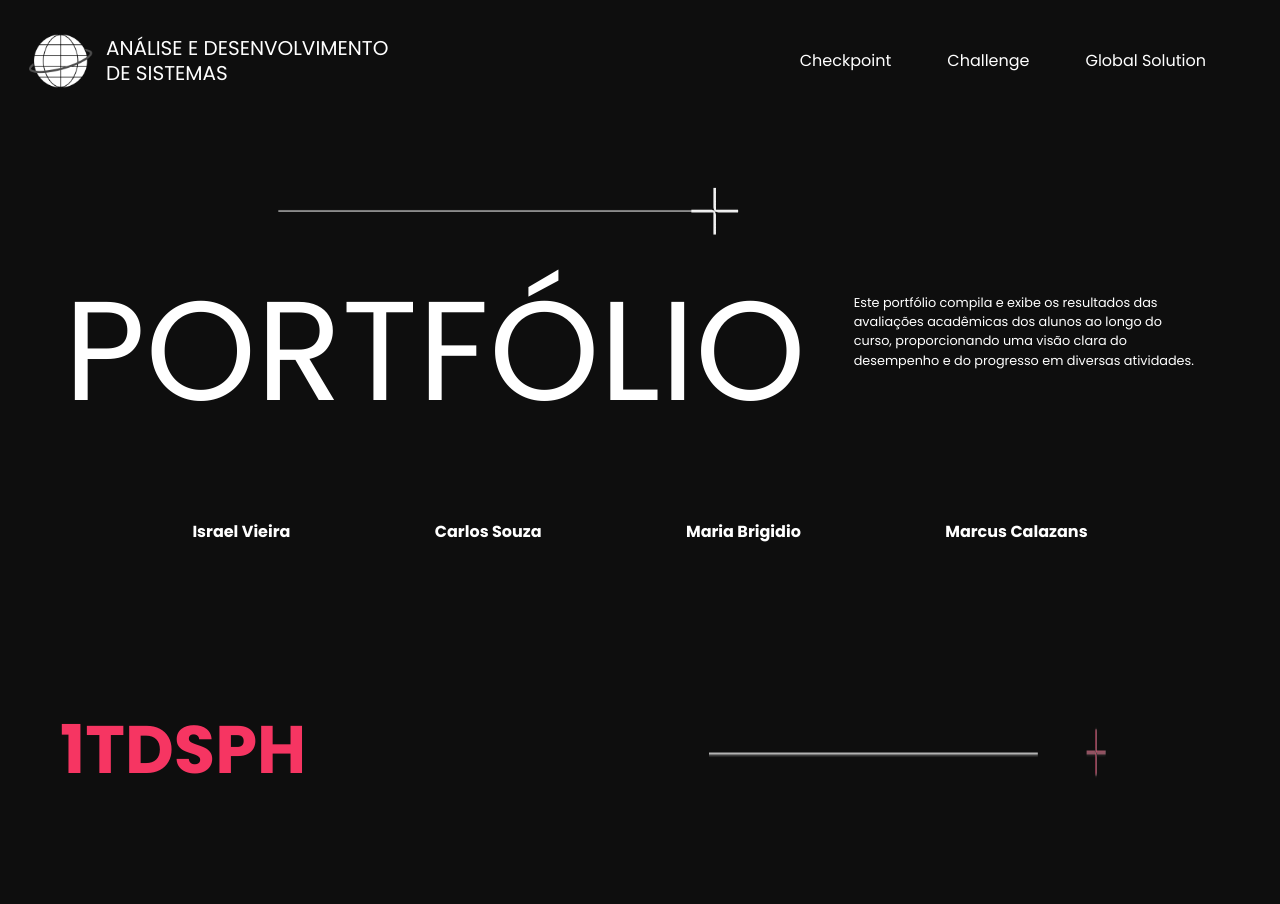
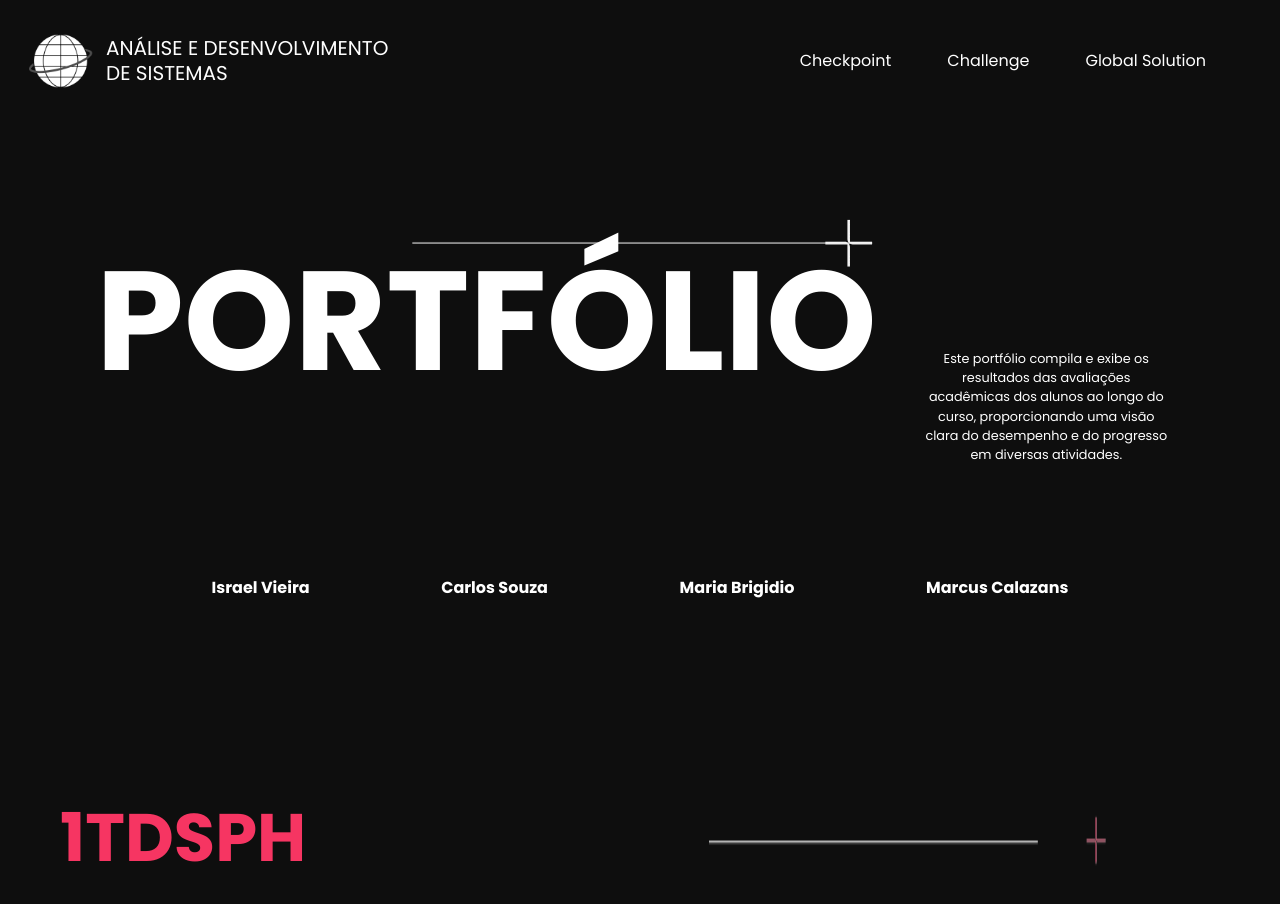
Before and after one commit to ISRAEL2491/CP6-Front-end, a Next.js app in the folder my-app/: page / in a window 1280 px wide. Shown: the top 904 px of the page. Before the commit the page ends 861 px from the top, so only its background shows below. Built offline with nearby package versions, Linux system fonts and the light colour scheme.

Commit message:
att config rm

```diff
--- a/my-app/next.config.ts
+++ b/my-app/next.config.ts
@@ -1,6 +1,5 @@
 const nextConfig = {
-    reactStrictMode: true,
-    swcMinify: true,
-  };
+  reactStrictMode: true,
+};
 
-  export default nextConfig;
+export default nextConfig;
--- a/my-app/src/app/alunos/page.tsx
+++ b/my-app/src/app/alunos/page.tsx
@@ -5,28 +5,35 @@ import { useEffect, useState } from "react";
 import { TipoAluno } from "@/type";
 
 export default function Alunos() {
-    const [info, setInfo] = useState<TipoAluno[]>([]);
+    const [info, setInfo] = useState<TipoAluno[] | null>(null);
+    const [loading, setLoading] = useState(true);
 
     useEffect(() => {
         const chamadaApi = async () => {
+            setLoading(true);
             try {
                 const response = await fetch(`${process.env.NEXT_PUBLIC_API_BASE_URL}/alunos`);
                 const data = await response.json();
-                console.log(data);
                 setInfo(data);
             } catch (error) {
                 console.error("Erro ao buscar alunos:", error);
+            } finally {
+                setLoading(false);
             }
         };
 
         chamadaApi();
     }, []);
 
+    if (loading) {
+        return <p className="text-center text-gray-500">Carregando...</p>;
+    }
+
     return (
         <div className="p-8">
             <h1 className="text-3xl font-bold mb-6">Lista de Alunos</h1>
             <div className="grid grid-cols-1 sm:grid-cols-2 md:grid-cols-3 gap-8">
-                {info.length > 0 ? (
+                {info && info.length > 0 ? (
                     info.map((aluno) => (
                         <div key={aluno.id} className="bg-white rounded-lg shadow-md p-4">
                             <p className="font-bold text-lg mb-2">{aluno.nome}</p>
@@ -38,8 +45,8 @@ export default function Alunos() {
                                 className="rounded-full mx-auto mb-4"
                             />
                             <p className="text-gray-600 mb-4">ID: {aluno.id}</p>
-                            <Link href={`/alunos/${aluno.id}`} className="text-blue-500 hover:underline">
-                                Ver detalhes
+                            <Link href={`/alunos/${aluno.id}`}>
+                                <a className="text-blue-500 hover:underline">Ver detalhes</a>
                             </Link>
                         </div>
                     ))
--- a/my-app/src/app/page.tsx
+++ b/my-app/src/app/page.tsx
@@ -1,19 +1,18 @@
 import Menu from "@/components/Menu/Menu";
 import Image from "next/image";
 
-
 export default function Home() {
     return (
-        <div className="home-page">
+        <div className="home-page p-8">
             <Image
                 src={'/assets/risco-titulo.png'}
                 alt={'ilustração'}
                 width={500}
                 height={2}
-                className="img-home"
-                />
-            <main className="home-text">
-                <h1>PORTFÓLIO</h1>
+                className="img-home mx-auto mb-6"
+            />
+            <main className="home-text text-center">
+                <h1 className="text-4xl font-bold mb-4">PORTFÓLIO</h1>
                 <p>
                     Este portfólio compila e exibe os resultados das avaliações acadêmicas dos alunos ao longo do curso,
                     proporcionando uma visão clara do desempenho e do progresso em diversas atividades.
@@ -21,7 +20,6 @@ export default function Home() {
             </main>
 
             <Menu/>
-
         </div>
     );
 }
--- a/my-app/src/components/Menu/Menu.tsx
+++ b/my-app/src/components/Menu/Menu.tsx
@@ -5,11 +5,10 @@ export default function Menu() {
     <div>
       <nav>
         <ul className="menu">
-          <li><Link href="/alunos/aluno/558576">Israel Vieira</Link></li>
+          <li><Link href="/alunos/aluno/557964">Israel Vieira</Link></li>
           <li><Link href="/alunos/aluno/558470">Carlos Souza</Link></li>
           <li><Link href="/alunos/aluno/558575">Maria Brigidio</Link></li>
-          <li><Link href="/alunos/aluno/558577">Marcus Calazans</Link></li>
-
+          <li><Link href="/alunos/aluno/556620">Marcus Calazans</Link></li>
         </ul>
       </nav>
     </div>
--- a/my-app/src/pages/api/alunos.ts
+++ b/my-app/src/pages/api/alunos.ts
@@ -139,7 +139,7 @@ const alunos = [
     ]
   },
   {
-    id: 558576,
+    id: 557964,
     nome: "Israel Vieira",
     idade: 21,
     foto: "/assets/israel.png",
@@ -276,7 +276,7 @@ const alunos = [
     ]
   },
   {
-    id: 558577,
+    id: 556620,
     nome: "Marcus Calazans",
     idade: 25,
     foto: "/assets/marcus.png",
```
